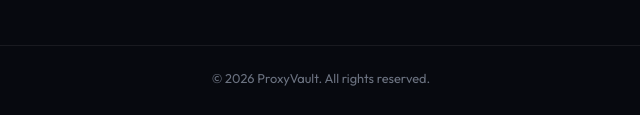
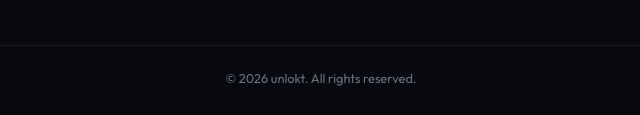
Before and after one commit to Gpykss/proxyvaultng, a website: page public/index.html in a window 1280 px wide. Shown: the part 2836-2951 px from the top of the page, 319-959 px from the left. Drawn offline with Linux system fonts and the light colour scheme; no server answers.

Commit message:
Update footer business name to unlokt for KYC verification

```diff
--- a/public/index.html
+++ b/public/index.html
@@ -167,7 +167,7 @@
       </div>
     </div>
     <div class="footer-copyright">
-      &copy; 2026 ProxyVault. All rights reserved.
+      &copy; 2026 unlokt. All rights reserved.
     </div>
   </footer>
 
```
